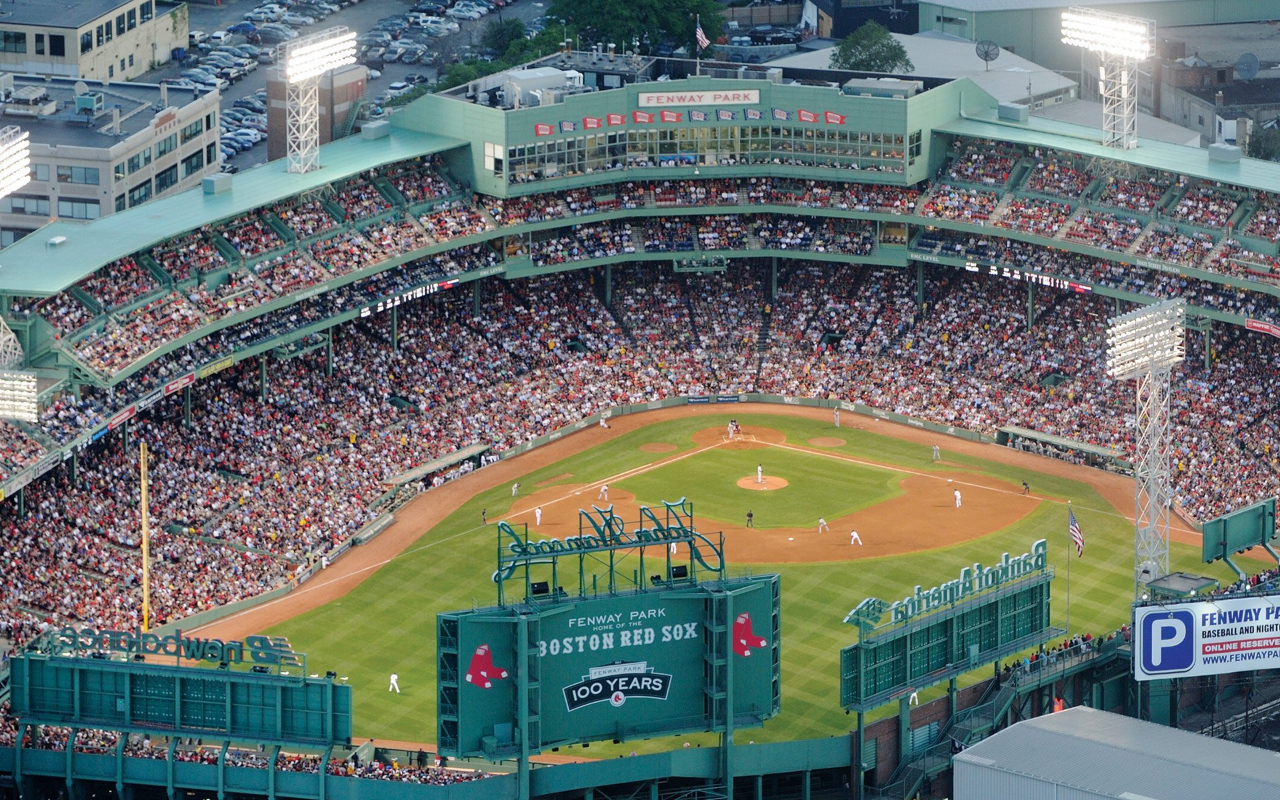
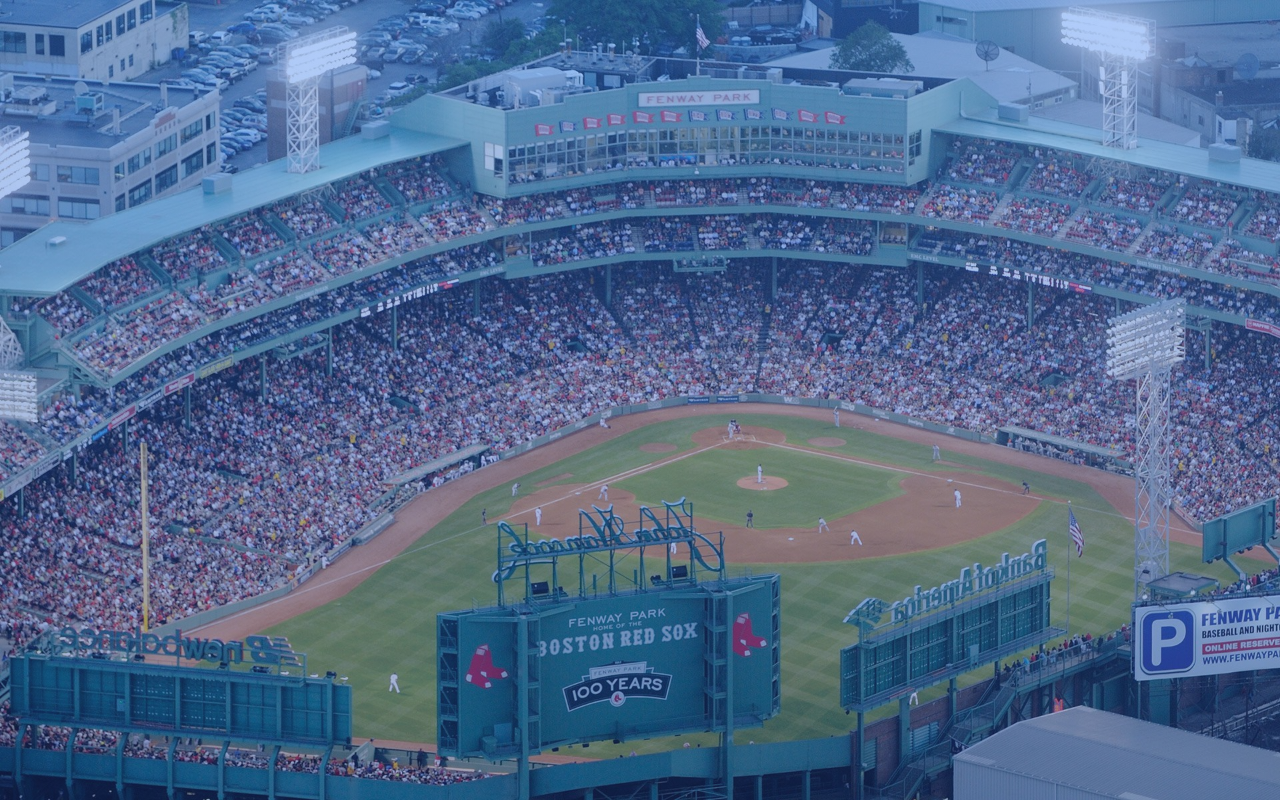
Before and after one commit to vivekjag1/MLBStatClassifier, a Next.js app in the folder apps/frontend/: page / in a window 1280 px wide. Built offline with nearby package versions, Linux system fonts and the light colour scheme.

Commit message:
add gradient and transition images

```diff
--- a/apps/frontend/app/page.tsx
+++ b/apps/frontend/app/page.tsx
@@ -33,11 +33,11 @@ export default function Home() {
     }
     return setTimeout(() =>{
       return(
-        <>
+        <motion.div>
               <Image src = {imageArr[nextIndex(imageIndex)]} alt ="fenway hero" layout="fill"/>
-        </>
+        </motion.div>
       )
-    }, 3000)
+    }, 200)
 
 
 
@@ -45,12 +45,33 @@ export default function Home() {
 
 
   }
+  const imageString = `absolute inset-0 w-full h-full object-cover transition-opacity duration-1000 ease-in-out  `
 
   return (
-    <div className = "h-screen w-screen">
-                    <Image src = {imageArr[(imageIndex)]} alt ="fenway hero" layout="fill"/>
+    <div className=" h-screen w-screen">
+      {
+        imageArr.map((image, index) =>{
+          return(
+            <motion.div
+              key = {index}
+              initial = {{opacity:15}}
+              animate = {{opacity: index === imageIndex? 1: 0}}
+              transition={{duration: 1}}
+              className="absolute inset-0"
 
+              >
+                        <div className="absolute flex items-center justify-center inset-0 bg-gradient-to-b from-blue-500 to-blue-900 opacity-40 z-10" />
+
+                                  <Image src={imageArr[index]} alt={`Hero Image ${index}`} layout="fill" className={imageString} />
+
+              </motion.div>
+          )
+        })
+      }
     </div>
+
+
+
 
   );
 }
```
